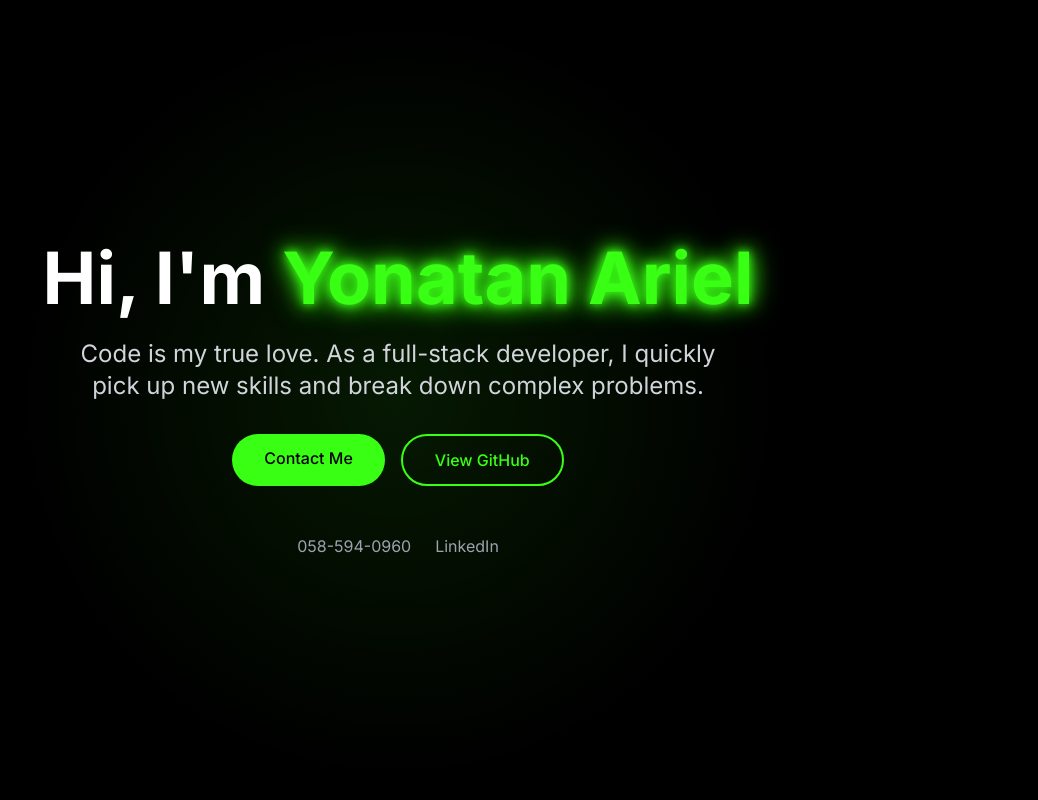
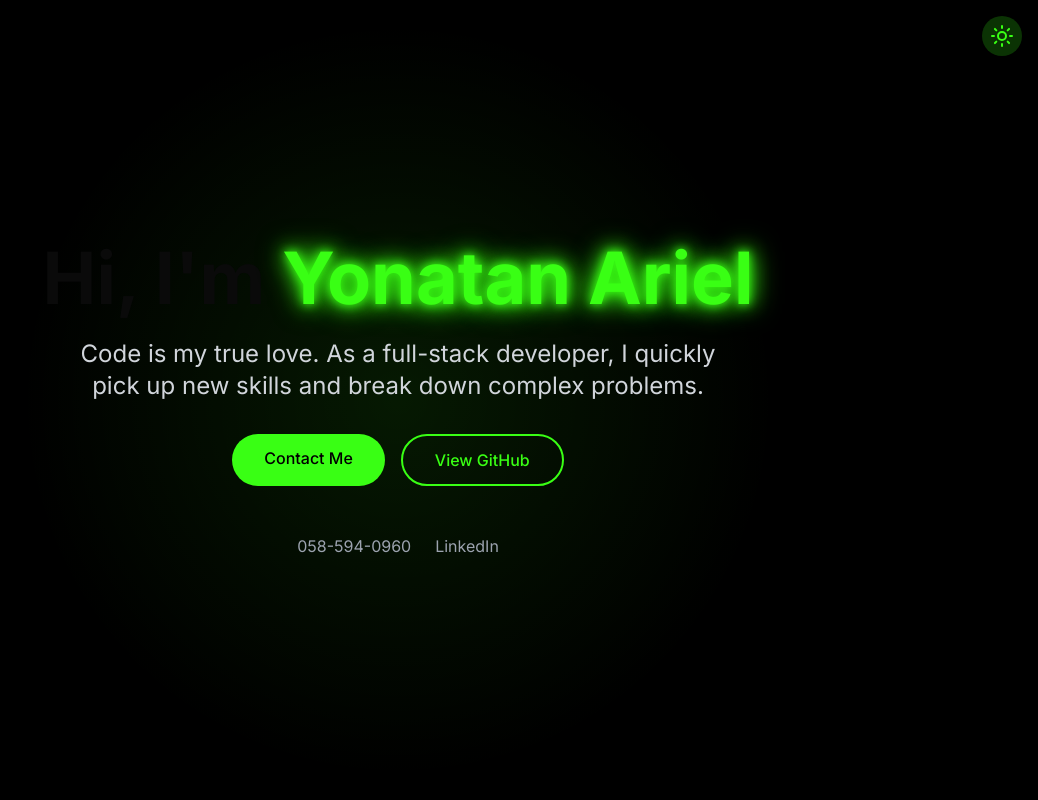
Before and after one commit to YonatanAriel/animated-portfolio-garden, a React (Vite) app: page / in a window 1280 px wide. Shown: the top 800 px of the page, without its empty margins (242-1280 px from the left). Built offline with nearby package versions, Linux system fonts and the light colour scheme.

Commit message:
Add light mode toggle feature
Implement a button to switch between dark mode and light mode without altering the existing styles. Users can now easily toggle to a white mode for better visibility.
[skip gpt_engineer]

```diff
--- /dev/null
+++ b/src/components/ThemeToggle.tsx
@@ -0,0 +1,33 @@
+import { Moon, Sun } from "lucide-react";
+import { useEffect, useState } from "react";
+
+export const ThemeToggle = () => {
+  const [isDark, setIsDark] = useState(true);
+
+  useEffect(() => {
+    // Initialize theme based on system preference
+    if (window.matchMedia('(prefers-color-scheme: dark)').matches) {
+      document.documentElement.classList.add('dark');
+      setIsDark(true);
+    }
+  }, []);
+
+  const toggleTheme = () => {
+    setIsDark(!isDark);
+    document.documentElement.classList.toggle('dark');
+  };
+
+  return (
+    <button
+      onClick={toggleTheme}
+      className="fixed top-4 right-4 p-2 rounded-full bg-primary/20 hover:bg-primary/30 transition-colors z-50"
+      aria-label="Toggle theme"
+    >
+      {isDark ? (
+        <Sun className="h-6 w-6 text-primary" />
+      ) : (
+        <Moon className="h-6 w-6 text-primary" />
+      )}
+    </button>
+  );
+};
--- a/src/index.css
+++ b/src/index.css
@@ -5,8 +5,18 @@
 @tailwind utilities;
 
 @layer base {
+  :root {
+    --background: 0 0% 100%;
+    --foreground: 0 0% 3.9%;
+  }
+
+  .dark {
+    --background: 0 0% 0%;
+    --foreground: 0 0% 98%;
+  }
+
   body {
-    @apply bg-black text-white;
+    @apply bg-background text-foreground transition-colors duration-300;
   }
 }
 
--- a/src/pages/Index.tsx
+++ b/src/pages/Index.tsx
@@ -3,10 +3,12 @@ import { About } from "@/components/About";
 import { Skills } from "@/components/Skills";
 import { Projects } from "@/components/Projects";
 import { Contact } from "@/components/Contact";
+import { ThemeToggle } from "@/components/ThemeToggle";
 
 const Index = () => {
   return (
-    <div className="min-h-screen">
+    <div className="min-h-screen dark">
+      <ThemeToggle />
       <Hero />
       <About />
       <Skills />
```
